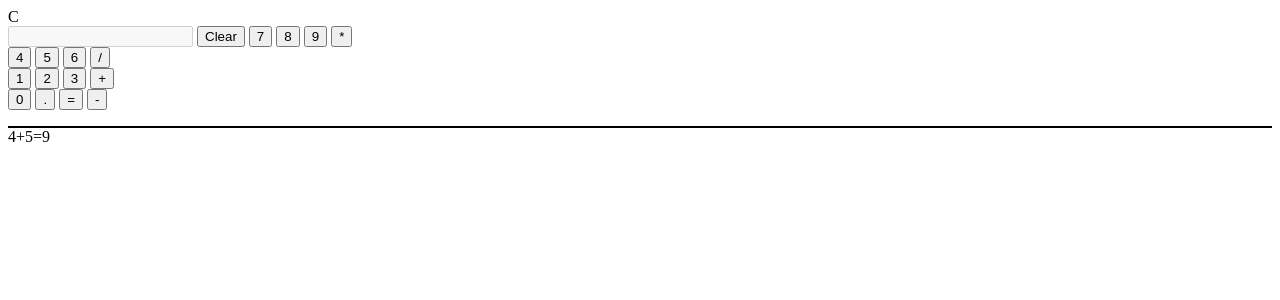
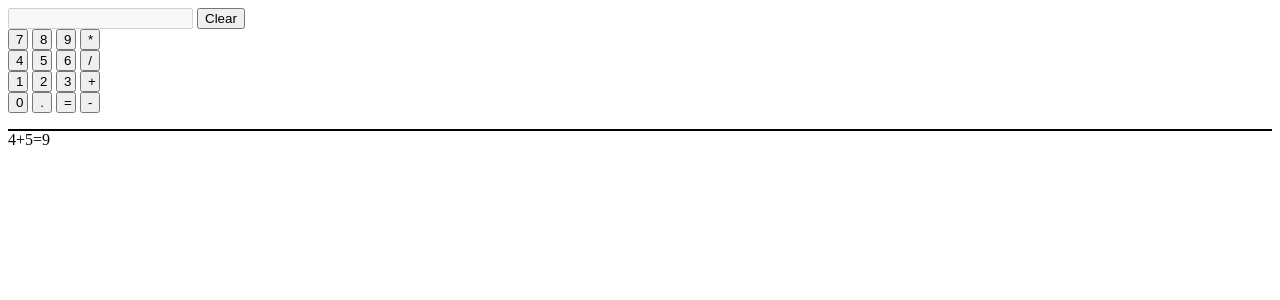
Before and after one commit to cjohnson1025/calculator-challenge, a Flask app: page / in a window 1280 px wide. Shown: the top 300 px of the page. Run offline with Flask 2, Linux system fonts and the light colour scheme.

Commit message:
adding input class type small

```diff
--- a/app/static/css/styles.css
+++ b/app/static/css/styles.css
@@ -1,9 +1,5 @@
 .small {
 	width: 20px;
-}
-
-.large {
-	width: 40px;
 }
 
 p {
--- a/app/templates/calculator_page.html
+++ b/app/templates/calculator_page.html
@@ -3,34 +3,30 @@
 	<head>
 		<link rel="stylesheet" href="../static/css/styles.css">
 	</head>
-	<body>C</button>
-			<br>
+	<body>
 		<form role="form" method='POST' action='/'>
 			<input type="text" id="equation" name="equation" disabled>
-			<!-- <input type="button" value="clear">(</button>
-			<input type="button" value="clear">)</button> -->
 			<input type="button" value="Clear">
-			<!-- <input type="button" value="clear">*</button>
-			<br> -->
-			<input type="button" value="7">
-			<input type="button" value="8">
-			<input type="button" value="9">
-			<input type="button" value="*">
 			<br>
-			<input type="button" value="4">
-			<input type="button" value="5">
-			<input type="button" value="6">
-			<input type="button" value="/">
+			<input type="button" value="7" class="small">
+			<input type="button" value="8" class="small">
+			<input type="button" value="9" class="small">
+			<input type="button" value="*" class="small">
 			<br>
-			<input type="button" value="1">
-			<input type="button" value="2">
-			<input type="button" value="3">
-			<input type="button" value="+">
+			<input type="button" value="4" class="small">
+			<input type="button" value="5" class="small">
+			<input type="button" value="6" class="small">
+			<input type="button" value="/" class="small">
 			<br>
-			<input type="button" value="0">
-			<input type="button" value=".">
-			<input type="button" value="=">
-			<input type="button" value="-">
+			<input type="button" value="1" class="small">
+			<input type="button" value="2" class="small">
+			<input type="button" value="3" class="small">
+			<input type="button" value="+" class="small">
+			<br>
+			<input type="button" value="0" class="small">
+			<input type="button" value="." class="small">
+			<input type="button" value="=" class="small">
+			<input type="button" value="-" class="small">
 		</form>
 		{% for computation in computations %}
 			<p>{{ computation }}</p>
```
